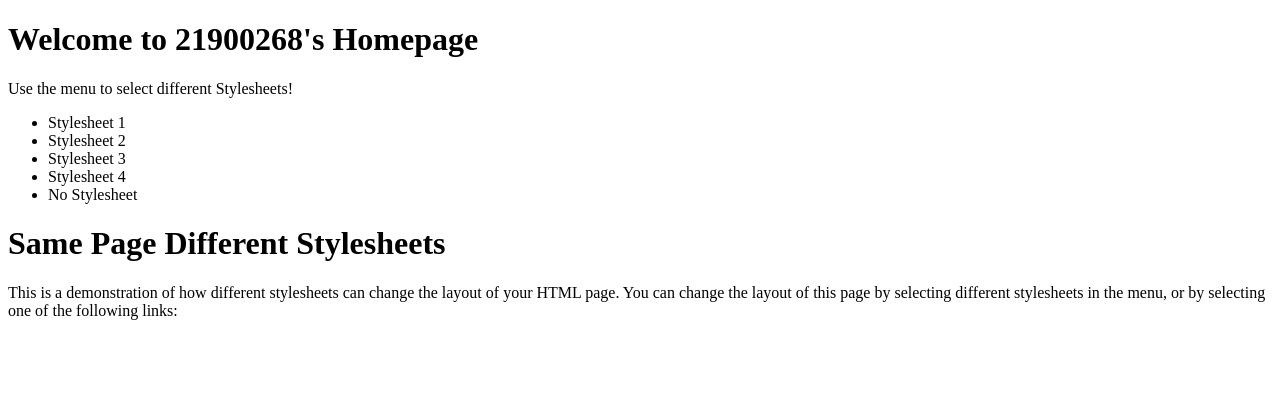
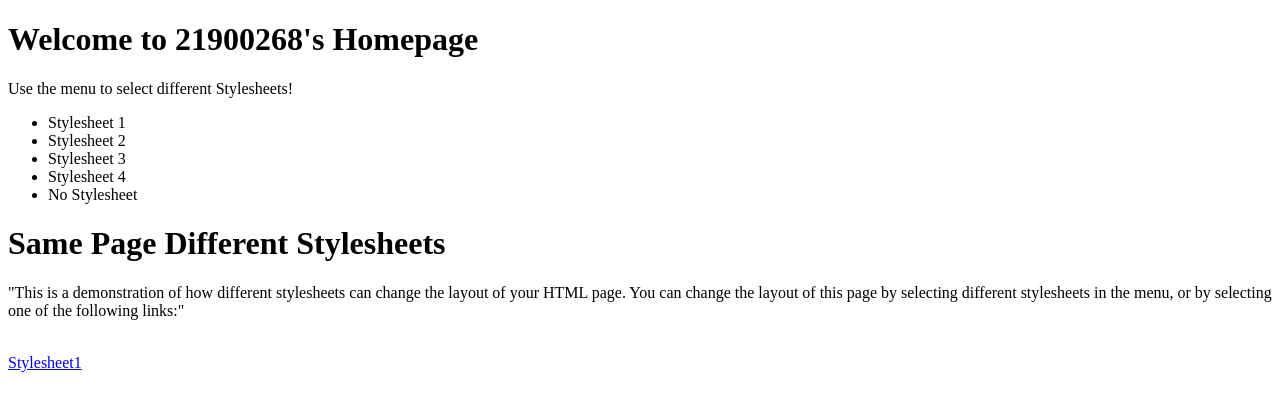
Before and after one commit to learntocodebruh/PP_Project_Second, a plain HTML site: page nostyle/index.html in a window 1280 px wide. Drawn offline with Linux system fonts and the light colour scheme.

Commit message:
hyper link

```diff
--- a/nostyle/index.html
+++ b/nostyle/index.html
@@ -48,7 +48,11 @@
 
             <h1> Same Page Different Stylesheets </h1>
 
-            <p> This is a demonstration of how different stylesheets can change the layout of your HTML page. You can change the layout of this page by selecting different stylesheets in the menu, or by selecting one of the following links: </p> <br>
+            <p> "This is a demonstration of how different stylesheets can change the layout of your HTML page. You can change the layout of this page by selecting different stylesheets in the menu, or by selecting one of the following links:"</p>
+
+            <br>
+
+            <a href = "https://www.w3schools.com/css/demo_default.htm#"> Stylesheet1</a>
         </div>
 
     </div>
```
